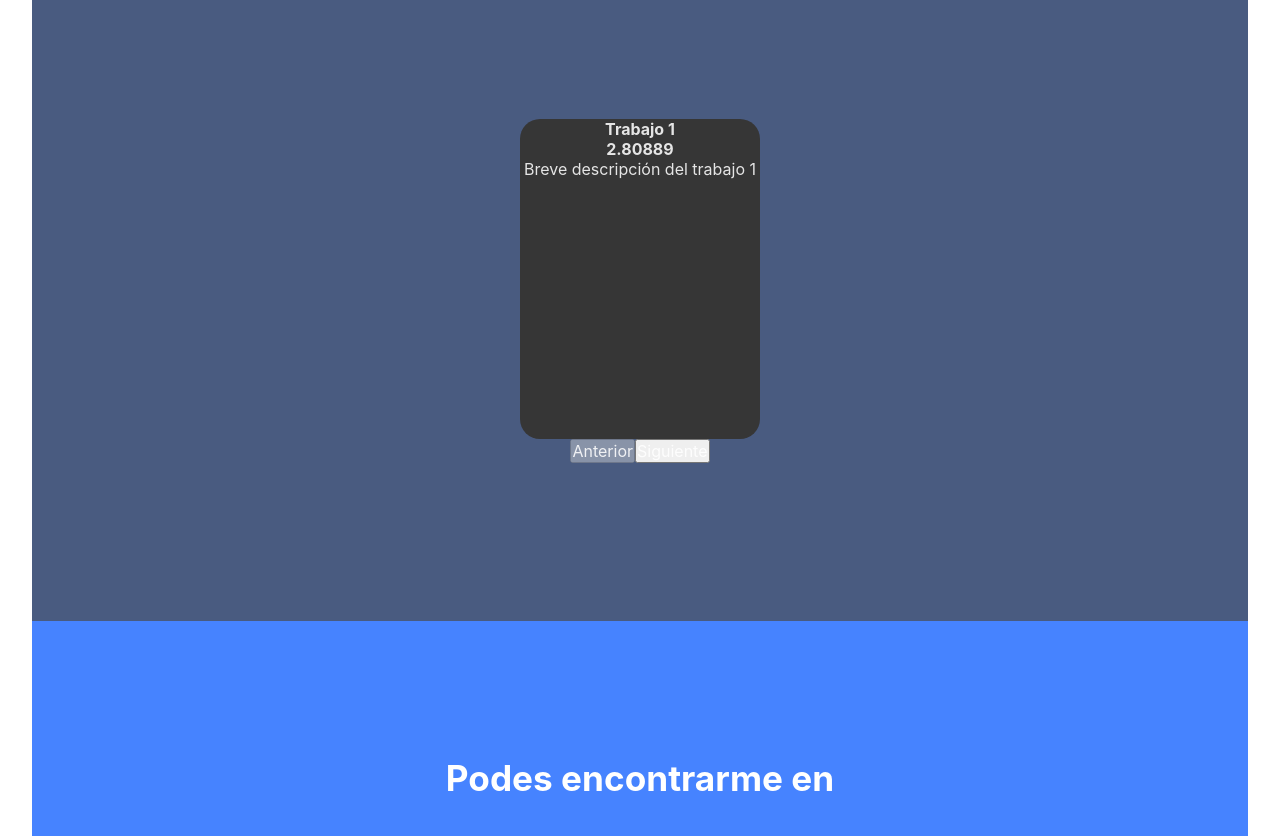
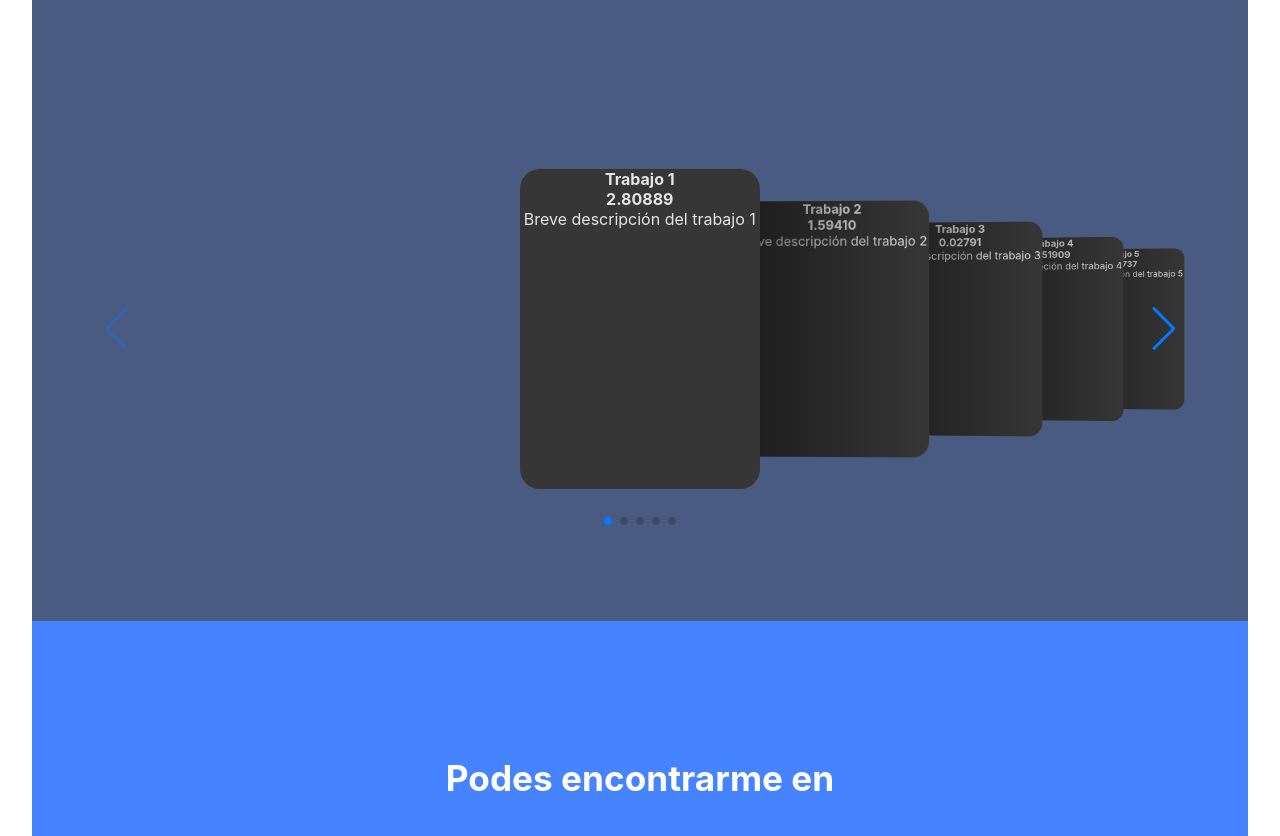
Before and after one commit to agustinfraile/Portfolio, a React (Vite) app: page / in a window 1280 px wide. Shown: the part 1915-2751 px from the top of the page. Built offline with nearby package versions, Linux system fonts and the light colour scheme.

Commit message:
terminando componente de carrusel con la libreria swipe

```diff
--- a/package.json
+++ b/package.json
@@ -13,7 +13,8 @@
     "react": "^18.2.0",
     "react-bootstrap": "^2.6.0",
     "react-dom": "^18.2.0",
-    "react-router-dom": "^6.4.4"
+    "react-router-dom": "^6.4.4",
+    "swiper": "^8.4.5"
   },
   "devDependencies": {
     "@types/react": "^18.0.24",
--- a/src/components/Card/Card.jsx
+++ b/src/components/Card/Card.jsx
@@ -1,4 +1,6 @@
 import React from 'react';
+import { SwiperSlide } from 'swiper/react';
+
 import './Card.css';
 
 
@@ -7,11 +9,11 @@ const Card = ({data}) => {
     const { title, description, id } = data;
 
     return (
-        <div className='card_cnt'>
+        <SwiperSlide className='card_cnt'>
             <h3>{title}</h3>
             <h6>{id}</h6>
             <p>{description}</p>
-        </div>
+        </SwiperSlide>
     )
 }
 
--- a/src/components/Carrusel/Carrusel.css
+++ b/src/components/Carrusel/Carrusel.css
@@ -8,10 +8,34 @@
     border-radius: 20px;
 }
 
-/* 800px para adelante */
-@media (min-width: 800px) {
+
+
+
+.swiper {
+    /* background-color: rgba(255, 255, 255, 0.646); */
+    width: 100%;
+    padding-top: 50px;
+    padding-bottom: 50px;
+  }
+
+  .swiper-slide {
+    /* background-color: rgba(168, 86, 86, 0.646); */
+
+    background-position: center;
+    background-size: cover;
+    width: 15em;
+    height:20em;
+  }
+
+  .swiper-slide img {
+    display: block;
+    width: 100%;
+  }
+
+  /* 800px para adelante */
+/* @media (min-width: 800px) { */
     /* CONTENEDOR DE CARD */
-    .card_cnt {
+    /* .card_cnt {
         background-color: #363636;
         width: 15em;
         height: 20em;
--- a/src/components/Carrusel/Carrusel.jsx
+++ b/src/components/Carrusel/Carrusel.jsx
@@ -1,40 +1,50 @@
-import React, { useState } from 'react';
-import Card from '../Card/Card';
-import './Carrusel.css';
+import React, { useRef, useState } from "react";
+// Import Swiper React components
+import { Swiper, SwiperSlide } from "swiper/react";
 
+// Import Swiper styles
+import "swiper/css";
+import "swiper/css/effect-coverflow";
+import "swiper/css/pagination";
+import "swiper/css/navigation";
 
+import "./Carrusel.css";
+
+// import required modules
+import { EffectCoverflow, Pagination, Navigation } from "swiper";
+import Card from "../Card/Card";
+// import { cards } from "../../data";
 
 const Carrusel = ({cards}) => {
-
-  const [currentIndex, setCurrentIndex] = useState(0);
-
-  // función para avanzar al siguiente elemento
-  const goToNext = () => {
-    setCurrentIndex(currentIndex + 1);
-  }
-
-  // función para retroceder al elemento anterior
-  const goToPrev = () => {
-    setCurrentIndex(currentIndex - 1);
-  }
-
   return (
-    <div className='carrusel'>
-      <Card data={cards[currentIndex]}/>
-      <button
-        onClick={goToPrev}
-        disabled={currentIndex === 0}
+    <>
+      <Swiper
+        effect={"coverflow"}
+        grabCursor={true}
+        centeredSlides={true}
+        slidesPerView={"auto"}
+        coverflowEffect={{
+          rotate: 1,
+          stretch: 0,
+          depth: 100,
+          modifier: 3,
+          slideShadows: true,
+        }}
+        pagination={true}
+        navigation={true}
+        modules={[EffectCoverflow, Pagination, Navigation]}
+        className="mySwiper"
       >
-        Anterior
-      </button>
-      <button
-        onClick={goToNext}
-        disabled={currentIndex === cards.length - 1}
-      >
-        Siguiente
-      </button>
-    </div>
-  )
+        {
+          cards.map((card) => (
+            <SwiperSlide key={card.id}>
+              <Card data={card}/>
+            </SwiperSlide>
+          ))
+        }
+      </Swiper>
+    </>
+  );
 }
 
 export default Carrusel
```
Also changed, not shown: 2 other files (tests, documents, lock files or other folders).
